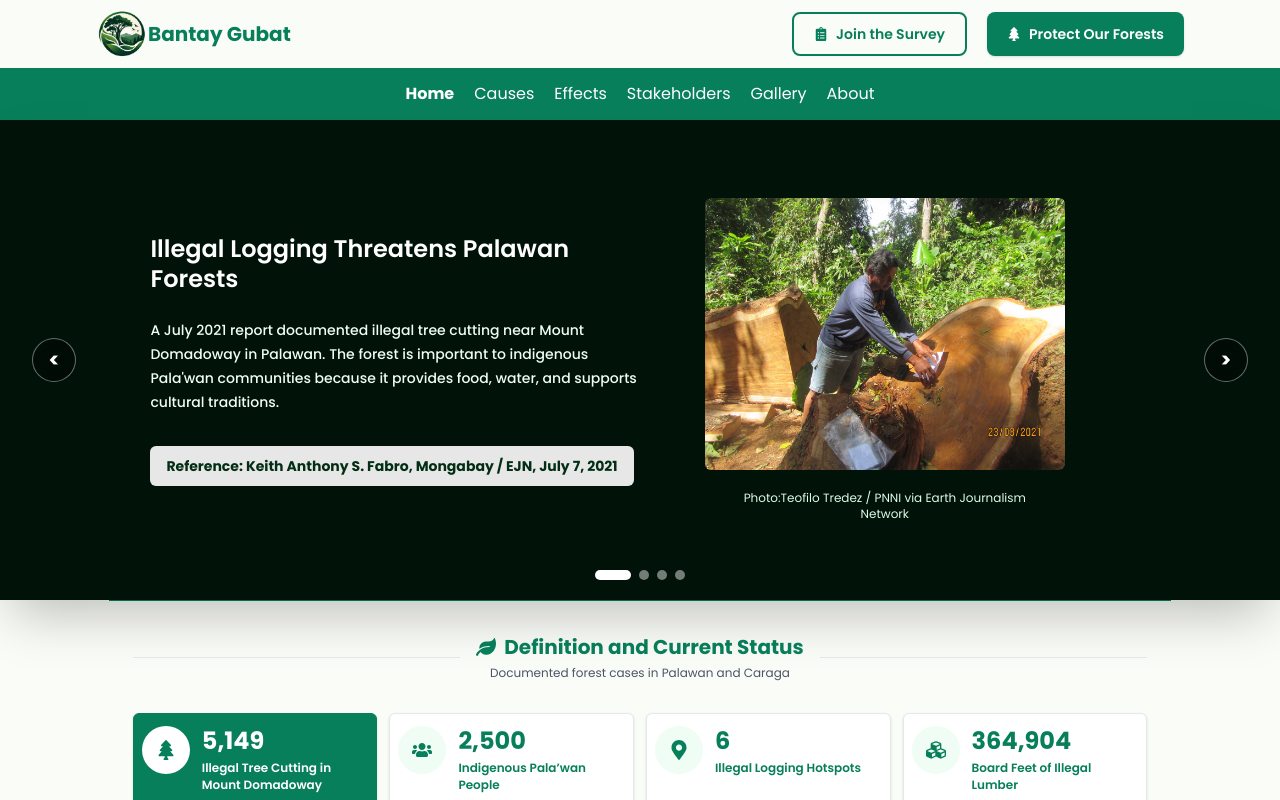
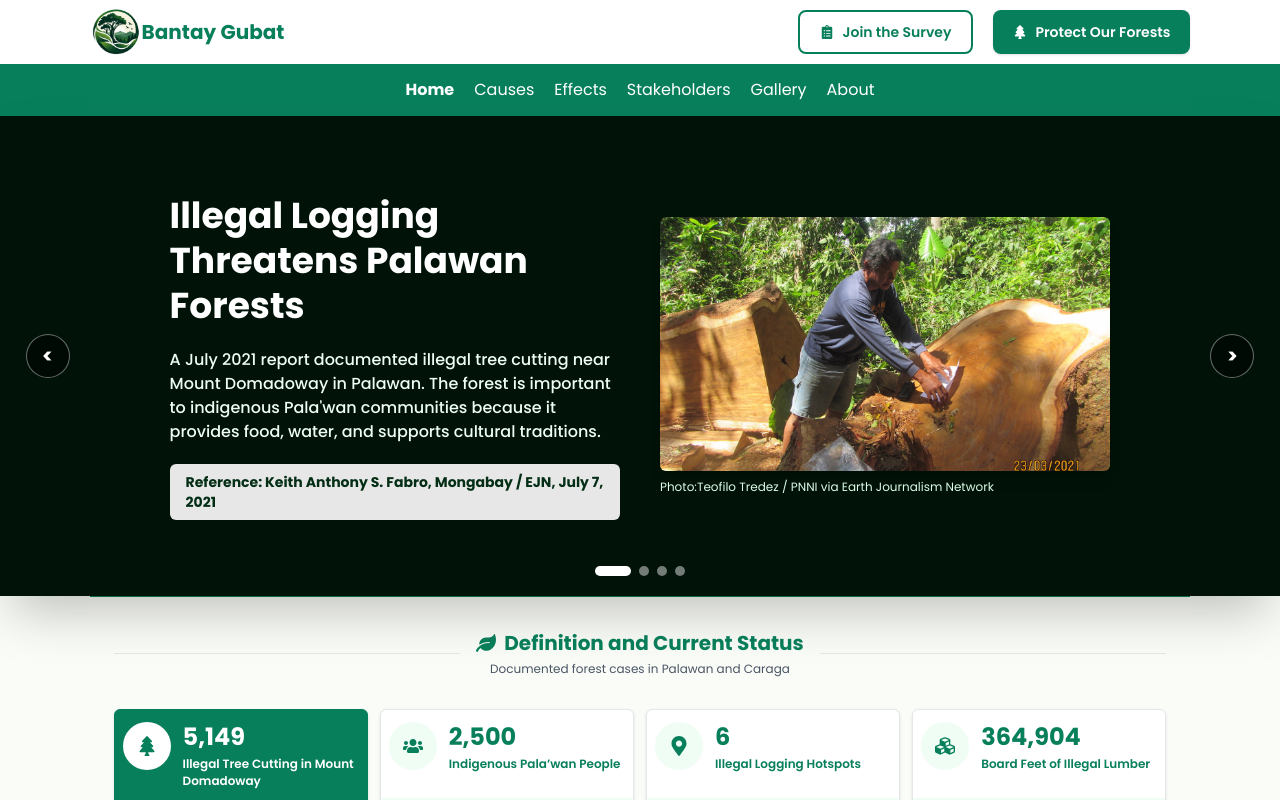
Before and after one commit to reynan1/bantay_gubat, a React (Vite) app: page / in a window 1280 px wide. Shown: the top 800 px of the page. Built offline with nearby package versions, Linux system fonts and the light colour scheme; no server answers.

Commit message:
responsive web design

```diff
--- a/src/App.css
+++ b/src/App.css
@@ -22,4 +22,11 @@
 
 body {
   font-family: "Poppins", sans-serif;
+  overflow-x: hidden;
 }
+
+img,
+video,
+canvas {
+  max-width: 100%;
+}
--- a/src/App.tsx
+++ b/src/App.tsx
@@ -17,7 +17,7 @@ function App() {
     <Router>
       <Header />
       <Hero />
-       <main className='w-[83%] !mx-auto '>
+       <main className="!mx-auto w-full max-w-[1600px] !px-3 sm:!px-5 md:w-[92%] md:!px-0 xl:w-[86%] 2xl:w-[82%]">
         <Routes>
             <Route path="/" element={<Home />} />
             <Route path="/definition" element={<Definition />} />
--- a/src/components/layouts/Footer.tsx
+++ b/src/components/layouts/Footer.tsx
@@ -30,7 +30,7 @@ function Footer() {
   return (
     <>
     <footer className="w-full bg-teal-8 text-white">
-      <div className="!mx-auto w-[86%] !py-10">
+      <div className="!mx-auto w-[92%] max-w-[1600px] !py-8 sm:!py-10 xl:w-[86%]">
         <div className="flex flex-col gap-10 sm:flex-row sm:flex-wrap lg:flex-nowrap">
           <section
             aria-labelledby="footer-brand-title"
--- a/src/components/layouts/Header.tsx
+++ b/src/components/layouts/Header.tsx
@@ -1,182 +1,65 @@
-import bantayGubatLogo from "../../assets/logo/bantay-gubat.png";
 import { useState } from "react";
 import { NavLink } from "react-router-dom";
-import { FaClipboardList, FaTree } from "react-icons/fa";
+import { FaBars, FaClipboardList, FaTimes, FaTree } from "react-icons/fa";
+import bantayGubatLogo from "../../assets/logo/bantay-gubat.png";
 import JoinSurvey from "../modal/JoinSurvey";
 import ProtectForest from "../modal/ProtectForest";
+
+const navigationLinks = [
+  { label: "Home", to: "/", end: true },
+  { label: "Causes", to: "/causes" },
+  { label: "Effects", to: "/effects" },
+  { label: "Stakeholders", to: "/stakeholders" },
+  { label: "Gallery", to: "/gallery" },
+  { label: "About", to: "/about" },
+];
 
 function Header() {
   const [isSurveyOpen, setIsSurveyOpen] = useState(false);
   const [isPetitionOpen, setIsPetitionOpen] = useState(false);
+  const [isMenuOpen, setIsMenuOpen] = useState(false);
 
   return (
     <>
-    <header className="w-full grid place-items-center">
-
-      {/* Top Header */}
-      <div className="flex w-[85%] justify-between h-17">
-        <div className="flex items-center">
-          <img
-            src={bantayGubatLogo}
-            className="w-13 h-13"
-            alt="bantay-gubat-logo"
-          />
-
-          <h1 className="!text-xl font-bold !text-teal-8">
-            Bantay Gubat
-          </h1>
+      <header className="grid w-full place-items-center bg-white">
+        <div className="flex min-h-16 w-[92%] max-w-[1600px] items-center justify-between gap-3 py-2 xl:w-[86%]">
+          <div className="flex min-w-0 items-center">
+            <img src={bantayGubatLogo} className="h-11 w-11 shrink-0 sm:h-13 sm:w-13" alt="Bantay Gubat logo" />
+            <h1 className="whitespace-nowrap !text-lg font-bold !text-teal-8 sm:!text-xl">Bantay Gubat</h1>
           </div>
 
-        {/* Actions */}
-        <div className="flex items-center gap-5 !py-3">
-
-          {/* Survey Button */}
-          <button
-            type="button"
-            onClick={() => setIsSurveyOpen(true)}
-            className="
-              inline-flex items-center gap-2 rounded-lg
-              border-2 border-teal-8
-              !px-5 !py-2.5
-              text-sm font-semibold text-teal-8
-              transition-all duration-300
-              hover:bg-teal-8
-              hover:text-white
-              cursor-pointer
-            "
-          >
-            <FaClipboardList aria-hidden="true" />
-            Join the Survey
+          <div className="hidden items-center gap-3 py-2 md:flex lg:gap-5">
+            <button type="button" onClick={() => setIsSurveyOpen(true)} className="inline-flex cursor-pointer items-center gap-2 rounded-lg border-2 border-teal-8 !px-4 !py-2.5 text-sm font-semibold text-teal-8 transition hover:bg-teal-8 hover:text-white lg:!px-5">
+              <FaClipboardList aria-hidden="true" /> Join the Survey
             </button>
-
-          {/* Protect Forest Button */}
-          <button
-            type="button"
-            onClick={() => setIsPetitionOpen(true)}
-            className="
-              inline-flex items-center gap-2 rounded-lg
-              bg-teal-8
-              !px-5 !py-3
-              text-sm font-semibold text-white
-              shadow-sm
-              transition-all duration-300
-              hover:opacity-90
-              hover:shadow-md
-              active:scale-95
-              cursor-pointer
-            "
-          >
-            <FaTree aria-hidden="true" />
-            Protect Our Forests
+            <button type="button" onClick={() => setIsPetitionOpen(true)} className="inline-flex cursor-pointer items-center gap-2 rounded-lg bg-teal-8 !px-4 !py-3 text-sm font-semibold text-white shadow-sm transition hover:opacity-90 lg:!px-5">
+              <FaTree aria-hidden="true" /> Protect Our Forests
             </button>
           </div>
+
+          <button type="button" onClick={() => setIsMenuOpen((open) => !open)} className="grid h-10 w-10 shrink-0 cursor-pointer place-items-center rounded-md text-xl text-teal-8 md:hidden" aria-expanded={isMenuOpen} aria-controls="primary-navigation" aria-label={isMenuOpen ? "Close navigation" : "Open navigation"}>
+            {isMenuOpen ? <FaTimes aria-hidden="true" /> : <FaBars aria-hidden="true" />}
+          </button>
         </div>
 
-      {/* Navigation */}
-      <nav className="w-full !py-2 bg-teal-8 flex items-center justify-center !h-13">
-        <ul className="flex items-center justify-center gap-5">
-
-          <li>
-            <NavLink
-              to="/"
-              end
-              className={({ isActive }) => `
-                ${isActive ? "font-bold" : "font-normal"}
-                !text-white
-                transition-colors duration-200
-                hover:!text-green-200
-              `}
-            >
-              Home
+        <nav id="primary-navigation" className={`${isMenuOpen ? "flex" : "hidden"} w-full flex-col bg-teal-8 md:flex md:h-13 md:flex-row md:items-center md:justify-center`}>
+          <ul className="flex w-full flex-col md:w-auto md:flex-row md:items-center md:justify-center md:gap-5">
+            {navigationLinks.map((link) => (
+              <li key={link.to}>
+                <NavLink to={link.to} end={link.end} onClick={() => setIsMenuOpen(false)} className={({ isActive }) => `${isActive ? "bg-white/10 font-bold md:bg-transparent" : "font-normal"} block border-t border-white/10 !px-5 !py-3 !text-white transition-colors hover:bg-white/10 hover:!text-green-200 md:border-0 md:!px-0 md:!py-2 md:hover:bg-transparent`}>
+                  {link.label}
                 </NavLink>
               </li>
-
-{/*           <li>
-            <NavLink
-              to="/definition"
-              end
-              className={({ isActive }) => `
-                ${isActive ? "font-bold" : "font-normal"}
-                !text-white
-                transition-colors duration-200
-                hover:!text-green-200
-              `}
-            >
-              Definition
-            </NavLink>
-          </li> */}
-
-          <li>
-            <NavLink
-              to="/causes"
-              className={({ isActive }) => `
-                ${isActive ? "font-bold" : "font-normal"}
-                !text-white
-                transition-colors duration-200
-                hover:!text-green-200
-              `}
-            >
-              Causes
-            </NavLink>
-          </li>
-
-          <li>
-            <NavLink
-              to="/effects"
-              className={({ isActive }) => `
-                ${isActive ? "font-bold" : "font-normal"}
-                !text-white
-                transition-colors duration-200
-                hover:!text-green-200
-              `}
-            >
-              Effects
-            </NavLink>
-          </li>
-
-          <li>
-            <NavLink
-              to="/stakeholders"
-              className={({ isActive }) => `
-                ${isActive ? "font-bold" : "font-normal"}
-                !text-white
-                transition-colors duration-200
-                hover:!text-green-200
-              `}
-            >
-              Stakeholders
-            </NavLink>
-          </li>
-
-          <li>
-            <NavLink
-              to="/gallery"
-              className={({ isActive }) => `
-                ${isActive ? "font-bold" : "font-normal"}
-                !text-white
-                transition-colors duration-200
-                hover:!text-green-200
-              `}
-            >
-              Gallery
-            </NavLink>
-          </li>
-
-          <li>
-            <NavLink
-              to="/about"
-              className={({ isActive }) => `
-                ${isActive ? "font-bold" : "font-normal"}
-                !text-white
-                transition-colors duration-200
-                hover:!text-green-200
-              `}
-            >
-              About
-            </NavLink>
-          </li>
-
+            ))}
           </ul>
+          <div className="flex gap-2 border-t border-white/10 !p-3 md:hidden">
+            <button type="button" onClick={() => { setIsSurveyOpen(true); setIsMenuOpen(false); }} className="flex flex-1 cursor-pointer items-center justify-center gap-2 rounded-md border border-white !px-3 !py-2 text-xs font-semibold text-white">
+              <FaClipboardList aria-hidden="true" /> Join Survey
+            </button>
+            <button type="button" onClick={() => { setIsPetitionOpen(true); setIsMenuOpen(false); }} className="flex flex-1 cursor-pointer items-center justify-center gap-2 rounded-md bg-white !px-3 !py-2 text-xs font-semibold text-teal-8">
+              <FaTree aria-hidden="true" /> Protect Forests
+            </button>
+          </div>
         </nav>
       </header>
       <JoinSurvey isOpen={isSurveyOpen} onClose={() => setIsSurveyOpen(false)} />
--- a/src/components/layouts/Hero.tsx
+++ b/src/components/layouts/Hero.tsx
@@ -75,47 +75,47 @@ function Hero() {
 
   return (
     <>
-      <section className="relative isolate h-[60vh] min-h-[430px] overflow-hidden bg-green-950 text-white shadow-2xl flex justify-center">
+      <section className="relative isolate flex min-h-[620px] justify-center overflow-hidden bg-green-950 text-white shadow-2xl sm:min-h-[680px] lg:h-[60vh] lg:min-h-[480px] lg:max-h-[680px]">
         <div className="absolute inset-0 -z-10 bg-black/60" />
 
-        <div className="grid h-full w-[85%]  place-items-center px-16 py-14 text-center sm:px-24 lg:px-28 ">
+        <div className="grid h-full w-full max-w-[1600px] place-items-center !px-12 !py-12 text-center sm:!px-20 lg:w-[86%] lg:!px-16 lg:!py-10 xl:!px-20">
           {slides.map((slide, index) => (
           <div
             key={slide.title}
             aria-hidden={activeSlide !== index}
             inert={activeSlide !== index}
-            className={` flex justify-center items-center col-start-1 row-start-1 mx-auto w-full transition-all delay-500 duration-[500ms] ease-in-out motion-reduce:transition-none ${
+            className={`col-start-1 row-start-1 mx-auto flex w-full flex-col items-center justify-center gap-6 transition-all delay-500 duration-[500ms] ease-in-out motion-reduce:transition-none lg:flex-row lg:gap-10 ${
               activeSlide === index
                 ? 'translate-y-0 opacity-100'
                 : 'pointer-events-none translate-y-4 opacity-0'
             }`}
           >
-            <div className='w-[45%] flex flex-col items-start'>
+            <div className="flex w-full max-w-2xl flex-col items-start lg:w-1/2">
 {/*                 <p className="mb-3 text-xs font-bold uppercase tracking-[0.18em] !mb-2 text-green-200 sm:text-sm">
                   status of {slide.title}
                 </p> */}
-                <h1 className="!max-w-2xl text-left !font-black !font-semibold !leading-tight !mb-6 !text-white sm:!text-4xl lg:!text-2xl text-center !w-[90%]">
+                <h1 className="w-full !text-left !text-2xl !font-bold !leading-tight !text-white sm:!text-3xl lg:!text-4xl">
                   {slide.title}
                 </h1>
-                <p className="mx-auto mt-4 max-w-xl !text-sm font-medium leading-6 text-green-50 sm:text-base !mb-8 !text-left  !w-[100%]">
+                <p className="!mt-4 w-full !text-left text-sm font-medium leading-6 text-green-50 sm:text-base lg:!mt-5">
                   {slide.text}
                 </p>
 
 
-               <div className="bg-white/90  rounded-md !px-4 !py-2 hover:bg-green-100">
+               <div className="!mt-5 max-w-full rounded-md bg-white/90 !px-4 !py-2 hover:bg-green-100">
                   <a
                     href={slide.referenceUrl}
                     target="_blank"
                     rel="noreferrer"
-                    className="mt-5 max-w-full rounded-md text-sm font-bold text-green-950 transition  !mb-2"
+                    className="block max-w-full break-words text-left text-xs font-bold leading-5 text-green-950 transition sm:text-sm"
                   >
                     Reference: {slide.reference}
                   </a>
                </div>
             </div>
-            <div className='w-[45%] flex items-center gap-5 flex-col'>
-                <img src={slide.image} alt={`image of ${slide.title}`} className='w-90 h-68 rounded-md'/>
-                <p className="mt-3 text-xs text-green-100 w-[60%]">
+            <div className="flex w-full max-w-2xl flex-col items-start gap-2 lg:w-1/2">
+                <img src={slide.image} alt={slide.imageAlt} className="aspect-[16/9] w-full rounded-md object-cover shadow-lg" />
+                <p className="w-full text-left text-[11px] leading-4 text-green-100 sm:text-xs">
                   Photo:{slide.photoSource}
                 </p>
             </div>
@@ -124,11 +124,11 @@ function Hero() {
           ))}
         </div>
 
-        <div className="absolute inset-x-0 top-1/2 flex -translate-y-1/2 w-[95%] !mx-auto items-center justify-between px-[5%]">
+        <div className="pointer-events-none absolute inset-x-0 top-1/2 !mx-auto flex w-[98%] -translate-y-1/2 items-center justify-between sm:w-[96%]">
           <button
             type="button"
             onClick={showPreviousSlide}
-            className="grid h-11 w-11  cursor-pointer place-items-center rounded-full border border-white/40 bg-black/30 text-xl font-bold text-white backdrop-blur transition hover:bg-white hover:text-green-950"
+            className="pointer-events-auto grid h-9 w-9 cursor-pointer place-items-center rounded-full border border-white/40 bg-black/40 text-lg font-bold text-white backdrop-blur transition hover:bg-white hover:text-green-950 sm:h-11 sm:w-11 sm:text-xl"
             aria-label="Previous slide"
           >
             {'<'}
@@ -136,7 +136,7 @@ function Hero() {
           <button
             type="button"
             onClick={showNextSlide}
-            className="grid h-11 w-11  cursor-pointer place-items-center rounded-full border border-white/40 bg-black/30 text-xl font-bold text-white backdrop-blur transition hover:bg-white hover:text-green-950"
+            className="pointer-events-auto grid h-9 w-9 cursor-pointer place-items-center rounded-full border border-white/40 bg-black/40 text-lg font-bold text-white backdrop-blur transition hover:bg-white hover:text-green-950 sm:h-11 sm:w-11 sm:text-xl"
             aria-label="Next slide"
           >
             {'>'}
--- a/src/pages/Causes.tsx
+++ b/src/pages/Causes.tsx
@@ -166,7 +166,7 @@ function Causes() {
 
   return (
     <section id="status-illegal-logging" className="w-full border-t-[1px] text-teal-8">
-        <div className="flex w-full items-center gap-4 !px-6 !pt-8 !pb-2">
+        <div className="flex w-full items-center gap-3 !px-3 !pt-7 !pb-2 sm:gap-4 sm:!px-6 sm:!pt-8">
           <span className="h-px flex-1 bg-gray-200" aria-hidden="true" />
           <div className="text-center">
             <h1 className="flex items-center justify-center gap-2 !text-xl font-bold !text-teal-8">
@@ -178,7 +178,7 @@ function Causes() {
           <span className="h-px flex-1 bg-gray-200" aria-hidden="true" />
         </div>
 
-        <div className="grid grid-cols-1 gap-3 !px-6 !py-6 sm:grid-cols-2 lg:grid-cols-4">
+        <div className="grid grid-cols-1 gap-3 !px-3 !py-5 sm:grid-cols-2 sm:!px-6 sm:!py-6 lg:grid-cols-4">
             {illegalLoggingCauses.map((status, index) => (
              <button key={status.title}
                       type="button"
@@ -215,7 +215,7 @@ function Causes() {
                 ))}
           </div>
 
-         <div id="detailStatus" className="w-full border-t border-gray-200 !mt-5 !px-6 !py-10 text-teal-8">
+         <div id="detailStatus" className="!mt-5 w-full border-t border-gray-200 !px-3 !py-8 text-teal-8 sm:!px-6 sm:!py-10">
           <div className="grid gap-6 lg:grid-cols-[minmax(0,2fr)_minmax(0,3fr)] lg:gap-8">
             <div className="flex min-w-0 flex-col gap-2">
               <img src={detailsCauses[selectedStatus].image} alt={detailsCauses[selectedStatus].imageAlt || detailsCauses[selectedStatus].title} className="aspect-[3/2] w-full rounded-md object-cover" />
```
Also changed, not shown: src/pages/About.tsx (+4 -4 lines), src/pages/Effects.tsx (+4 -4 lines), src/pages/Gallery.tsx (+4 -4 lines), src/pages/Home.tsx (+4 -4 lines), src/pages/StakeHolders.tsx (+4 -4 lines). Lines whose indentation alone changed are shown as unchanged.
